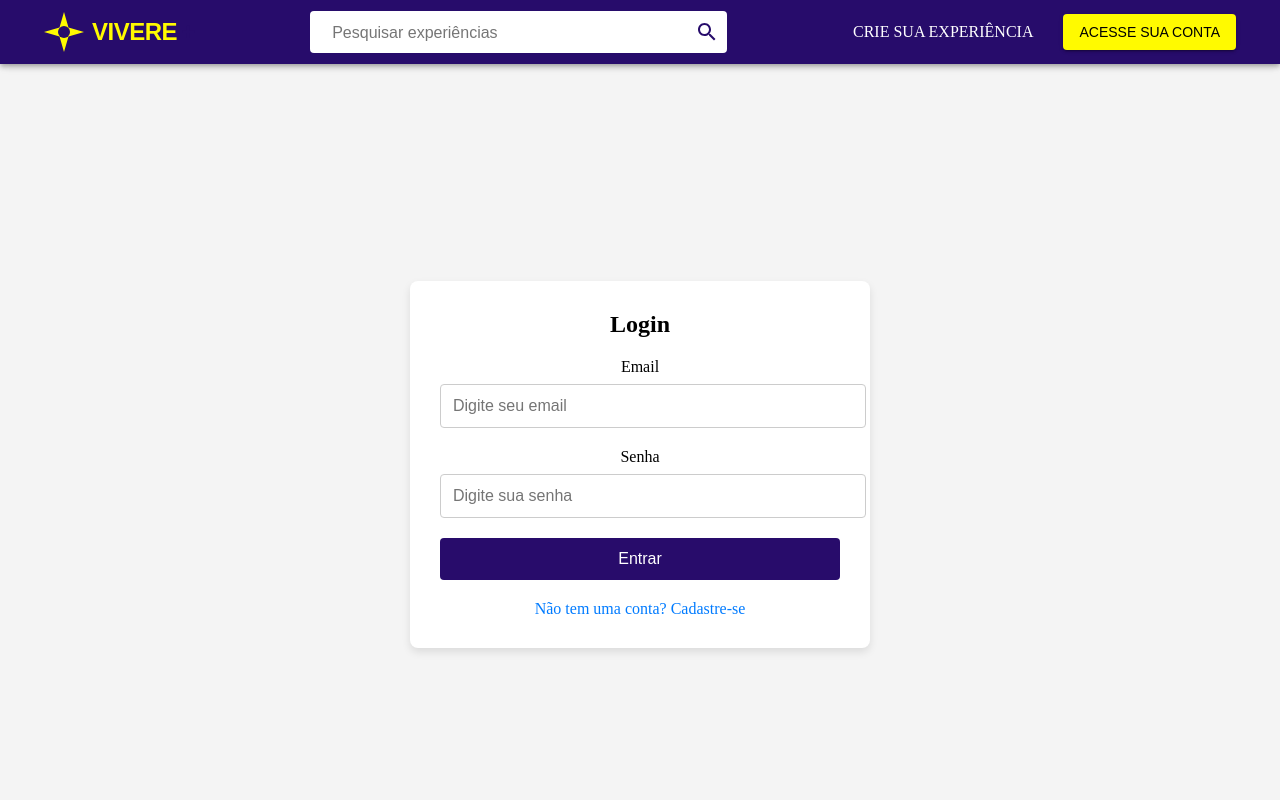
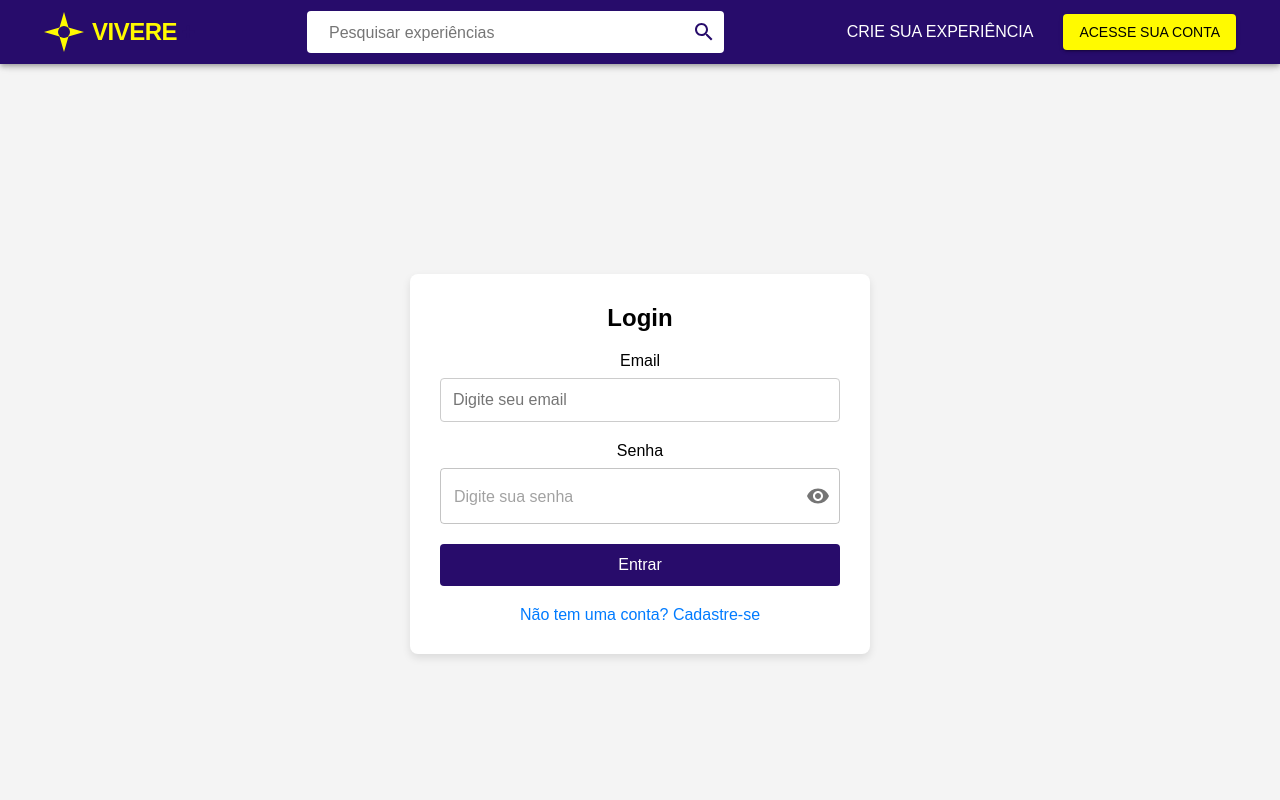
Before and after one commit to vivereTeam/vivere-front, a React (Vite) app: page /login in a window 1280 px wide. Shown: the top 800 px of the page. Built offline with nearby package versions, Linux system fonts and the light colour scheme; no server answers.

Commit message:
feat: login page general UX design adjustments

```diff
--- a/src/components/Header.jsx
+++ b/src/components/Header.jsx
@@ -22,7 +22,7 @@ const Header = () => {
 
   return (
     <AppBar position="sticky" sx={{ backgroundColor: "#270c6b", padding: "0 20px" }}>
-      <Toolbar sx={{ display: "flex", justifyContent: "space-between", alignItems: "center", height: "64px" }}>
+      <Toolbar sx={{ display: "flex", justifyContent: "space-between", alignItems: "center", height: "64px", fontFamily: "'Poppins', sans-serif"}}>
 
         {/* LOGO */}
         <Box
--- a/src/pages/home/Login.jsx
+++ b/src/pages/home/Login.jsx
@@ -1,12 +1,23 @@
+import { useState } from 'react';
+import { IconButton, InputAdornment, TextField } from '@mui/material';
+import { Visibility, VisibilityOff } from '@mui/icons-material';
+
 function Login() {
-    return(
+    const [showPassword, setShowPassword] = useState(false);
+
+    const handleClickShowPassword = () => {
+        setShowPassword(!showPassword);
+    };
+
+    return (
         <div>
             <div style={{
                 display: 'flex',
                 justifyContent: 'center',
                 alignItems: 'center',
-      height: '100vh',
-      backgroundColor: '#f4f4f4'
+                minHeight: '100vh',
+                backgroundColor: '#f4f4f4',
+                fontFamily: "'Poppins', sans-serif",
             }}>
                 <div style={{
                     maxWidth: '400px',
@@ -15,7 +26,7 @@ function Login() {
                     padding: '30px',
                     borderRadius: '8px',
                     boxShadow: '0 4px 8px rgba(0,0,0,0.1)',
-        textAlign: 'center'
+                    textAlign: 'center',
                 }}>
                     <h2 style={{ marginBottom: '20px' }}>Login</h2>
 
@@ -23,7 +34,7 @@ function Login() {
                         <div style={{ marginBottom: '20px' }}>
                             <label htmlFor="email" style={{ display: 'block', marginBottom: '8px' }}>Email</label>
                             <input
-              type="email"
+                                type="text"
                                 id="email"
                                 name="email"
                                 placeholder="Digite seu email"
@@ -32,7 +43,8 @@ function Login() {
                                     padding: '12px',
                                     fontSize: '16px',
                                     borderRadius: '4px',
-                border: '1px solid #ccc'
+                                    border: '1px solid #ccc',
+                                    boxSizing: 'border-box',
                                 }}
                                 required
                             />
@@ -40,17 +52,27 @@ function Login() {
 
                         <div style={{ marginBottom: '20px' }}>
                             <label htmlFor="senha" style={{ display: 'block', marginBottom: '8px' }}>Senha</label>
-            <input
-              type="password"
+                            <TextField
+                                type={showPassword ? 'text' : 'password'}
                                 id="senha"
                                 name="senha"
                                 placeholder="Digite sua senha"
+                                fullWidth
+                                InputProps={{
+                                    endAdornment: (
+                                        <InputAdornment position="end">
+                                            <IconButton
+                                                onClick={handleClickShowPassword}
+                                                edge="end"
+                                            >
+                                                {showPassword ? <VisibilityOff /> : <Visibility />}
+                                            </IconButton>
+                                        </InputAdornment>
+                                    ),
+                                }}
                                 style={{
-                width: '100%',
-                padding: '12px',
                                     fontSize: '16px',
                                     borderRadius: '4px',
-                border: '1px solid #ccc'
                                 }}
                                 required
                             />
@@ -67,7 +89,7 @@ function Login() {
                                     color: 'white',
                                     border: 'none',
                                     borderRadius: '4px',
-                cursor: 'pointer'
+                                    cursor: 'pointer',
                                 }}
                             >
                                 Entrar
@@ -80,8 +102,6 @@ function Login() {
                     </div>
                 </div>
             </div>
-
-
         </div>
     );
 };
--- a/src/pages/home/SearchResultsPage.jsx
+++ b/src/pages/home/SearchResultsPage.jsx
@@ -1,5 +1,5 @@
+/* eslint-disable react/prop-types */
 // src/pages/home/SearchResultsPage.jsx
-import React from "react";
 import { useLocation, useNavigate } from "react-router-dom";
 import { Box, Typography, Grid2 } from "@mui/material";
 import ExperienceCard from "../../components/ExperienceCard";
```
Lines whose indentation alone changed are shown as unchanged.
